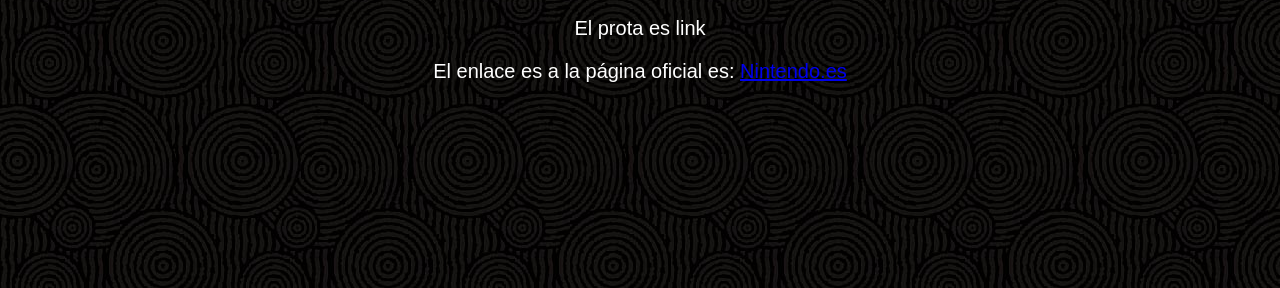
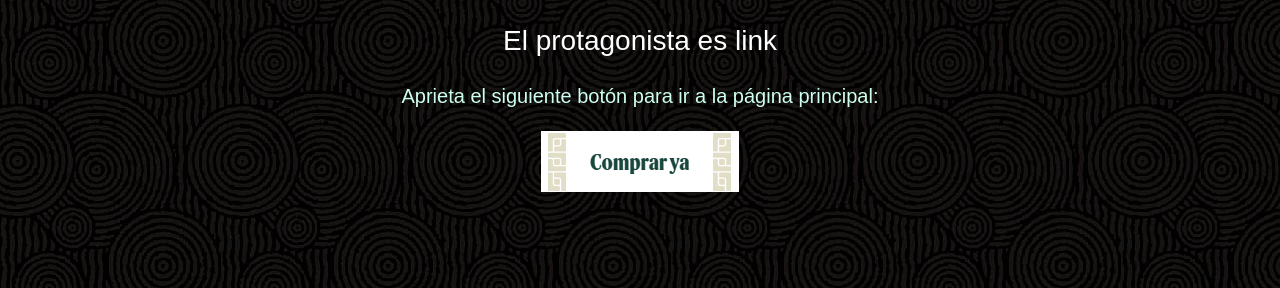
Before and after one commit to cristianmorlos1/programacion_mariazambrano_2025, a plain HTML site: page HTML_4/Proyectos_4ESO_2025/HTML_dia1/index_Guille.html in a window 1280 px wide. Shown: the part 512-800 px from the top of the page. Drawn offline with Linux system fonts and the light colour scheme.

Commit message:
Cambios del proyecto

```diff
--- a/HTML_4/Proyectos_4ESO_2025/HTML_dia1/index_Guille.html
+++ b/HTML_4/Proyectos_4ESO_2025/HTML_dia1/index_Guille.html
@@ -7,9 +7,14 @@
 
         <h1>Zelda thears of the kingdom</h1>
 
-        <img src='logo-shadow.png' width="500">
-        <p>El prota es link</p>
-        <p>El enlace es a la página oficial es: <a href="https://zelda.nintendo.com/tears-of-the-kingdom/es/" target="_blank">Nintendo.es</a></p>
+        <img class="imagen-grande" src='logo-shadow.png' width="500">
+        <p>El protagonista es link</p>
+        <p1>Aprieta el siguiente botón para ir a la página principal:
+            <br><br>
+            <a href="https://zelda.nintendo.com/tears-of-the-kingdom/es/" target="_blank">
+                <img src='compraa.png'>
+            </a>
+        </p1>
 
     </body>
 </html>
--- a/HTML_4/Proyectos_4ESO_2025/HTML_dia1/style.css
+++ b/HTML_4/Proyectos_4ESO_2025/HTML_dia1/style.css
@@ -10,14 +10,27 @@ h1 {
 }
 
 p {
-    font-size: 20px;
+    font-size: 28px;
     color: rgb(255, 255, 255);
 }
 
+p1 {
+    font-size: 20px;
+    color: rgb(205, 255, 238);
+}
+
 img {
-    transition: transform 0.3s ease;
+    transition: transform 0.4s ease;
 }
 
 img:hover {
-    transform: scale(1.05);
+    transform: scale(1.15);
 }
+
+img.imagen-grande {
+    transition: transform 0.2s ease;
+}
+
+img.imagen-grande:hover {
+    transform: scale(1.02);
+}
```
Also changed, not shown: HTML_4/Proyectos_4ESO_2025/HTML_dia1/compraa.png (added).
